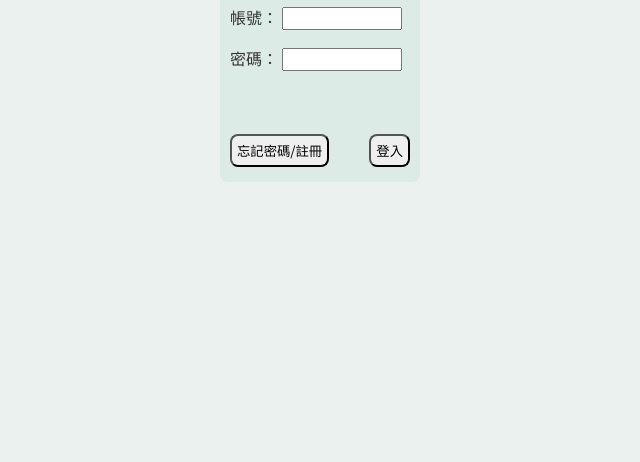
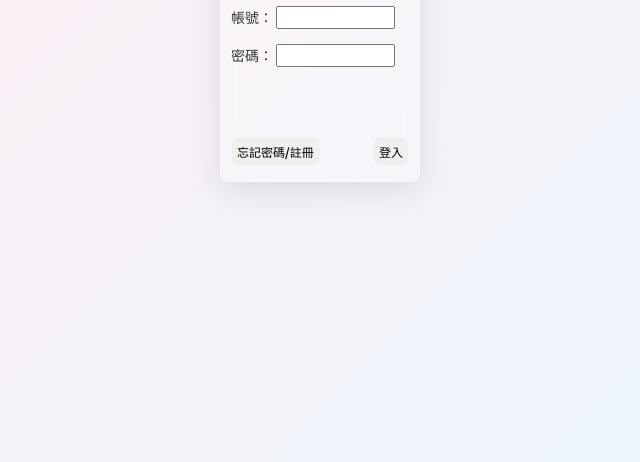
Before and after one commit to andy3162584/Library_Management_System, a plain HTML site: page frontend/login.html in a window 1280 px wide. Shown: the part 338-800 px from the top of the page, without its empty margins (320-960 px from the left). Drawn offline with Linux system fonts and the light colour scheme.

Commit message:
change color

```diff
--- a/frontend/style.css
+++ b/frontend/style.css
@@ -8,7 +8,7 @@
 
 /* 設定整個網頁共用的設定 */
 body {
-    background-color: #ebf1ef; /* 背景顏色 */
+    background: linear-gradient(135deg, #FFEBF0 0%, #EBF8FF 100%);
     color: #333; /* 主要文字顏色 */
     line-height: 1.6;
 }
@@ -28,7 +28,11 @@ div.login_page{
 div.login_box{
     width : 200px;
     height : 240px;
-    background-color: #dcebe6;
+    background-color: rgba(255, 255, 255, 0.3);
+    backdrop-filter: blur(10px);
+    -webkit-backdrop-filter: blur(10px);
+    border: 1px solid rgba(255, 255, 255, 0.3);
+    box-shadow: 0 8px 32px rgba(0, 0, 0, 0.1);
     text-align: left;
     display: flex;
     flex-direction: column;
@@ -44,6 +48,8 @@ div.login_box h3{
 
 div.login_input_group{
     margin-bottom: 15px;
+    font-size: 14px;
+    font-weight: 550;
 }
 
 div.login_input_group label{
@@ -66,7 +72,22 @@ div.login_button_group{
 div.login_button_group button {
     cursor: pointer;
     padding: 5px 5px;
-    border-radius: 8px; /* 倒圓角 */
+    border-radius: 8px; /* 加大按鈕圓角 */
+    border: none;         /* 移除原本的黑色框線 */
+    font-size: 12px;
+    font-weight: 550;
+    background: rgba(221, 216, 216, 0.3);
+    backdrop-filter: blur(8px);
+    -webkit-backdrop-filter: blur(8px);
+    border: 1px solid rgba(255, 255, 255, 0.3);
+}
+
+div#btn_login_left button:hover,
+div#btn_login_right button:hover {
+    background: rgba(255, 255, 255, 0.5) !important; /* 移過去時變白、變亮 */
+    border: 1px solid rgba(255, 255, 255, 0.8) !important;
+    transform: translateY(-1px); /* 向上浮起感 */
+    box-shadow: 0 5px 15px rgba(0, 0, 0, 0.1); /* 增加陰影 */
 }
 
 /*********************************************************/
```
Also changed, not shown: frontend/index.html (+26 -0 lines).
